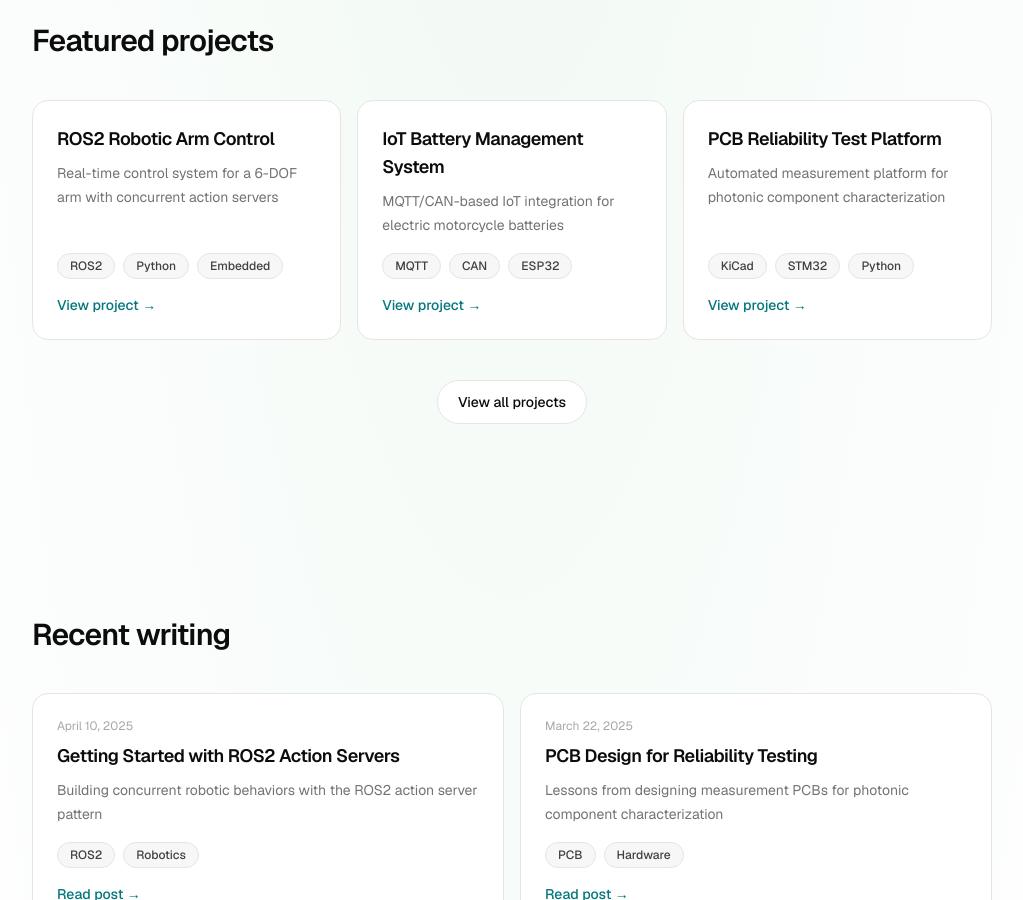
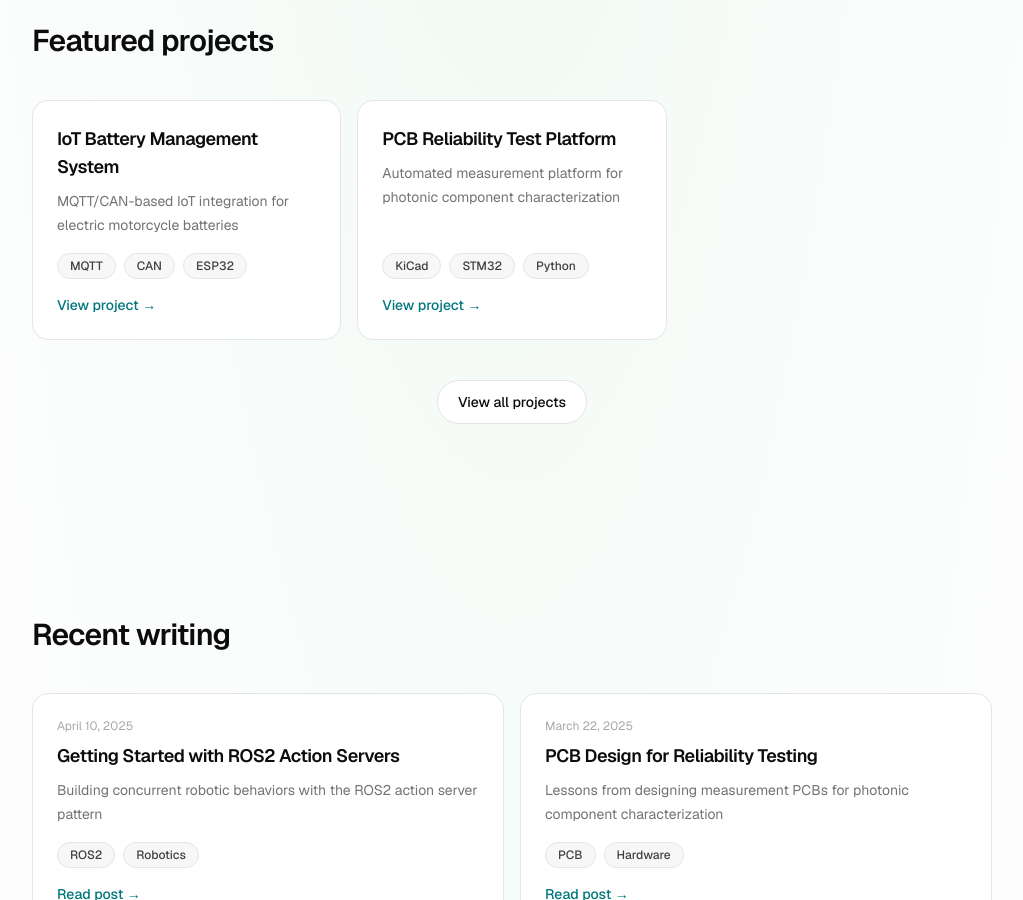
Before and after one commit to leonardoAB1/leonardoachaboiano.com, a Next.js app: page / in a window 1280 px wide. Shown: the part 1980-2880 px from the top of the page, without its empty margins (128-1151 px from the left). Built offline with nearby package versions, Linux system fonts and the light colour scheme.

Commit message:
fix: remove ROS2 Robotic Arm Control from featured projects

```diff
--- a/src/components/home/FeaturedProjects.tsx
+++ b/src/components/home/FeaturedProjects.tsx
@@ -25,13 +25,6 @@ interface Project {
 }
 
 const projects: Project[] = [
-  {
-    title: "ROS2 Robotic Arm Control",
-    tags: ["ROS2", "Python", "Embedded"],
-    description:
-      "Real-time control system for a 6-DOF arm with concurrent action servers",
-    href: "/projects",
-  },
   {
     title: "IoT Battery Management System",
     tags: ["MQTT", "CAN", "ESP32"],
```
